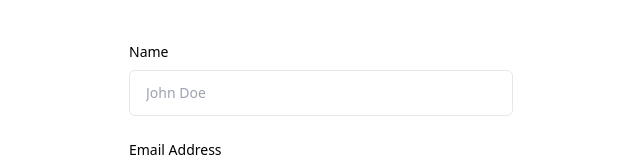
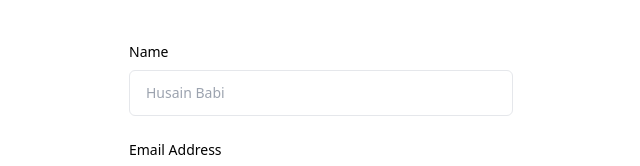
Before and after one commit to muhammadalifalhusain/Client_Side, a React (Vite) app: page /register in a window 1280 px wide. Shown: the part 152-318 px from the top of the page, without its empty margins (319-959 px from the left). Built offline with nearby package versions, Linux system fonts and the light colour scheme.

Commit message:
update build

```diff
--- a/src/component/Fragments/FormSignUp.jsx
+++ b/src/component/Fragments/FormSignUp.jsx
@@ -8,7 +8,7 @@ const FormSignUp = () => {
         <LabeledInput
           label="Name"
           type="text"
-          placeholder="John Doe"
+          placeholder="Husain Babi"
           name="name"
         />
       </div>
```
